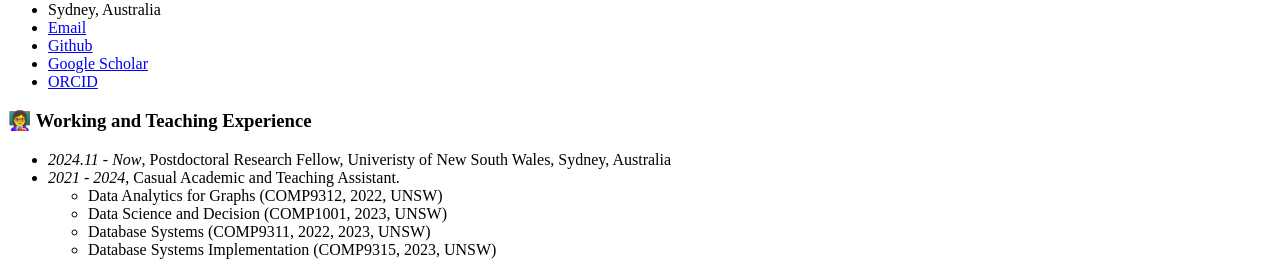
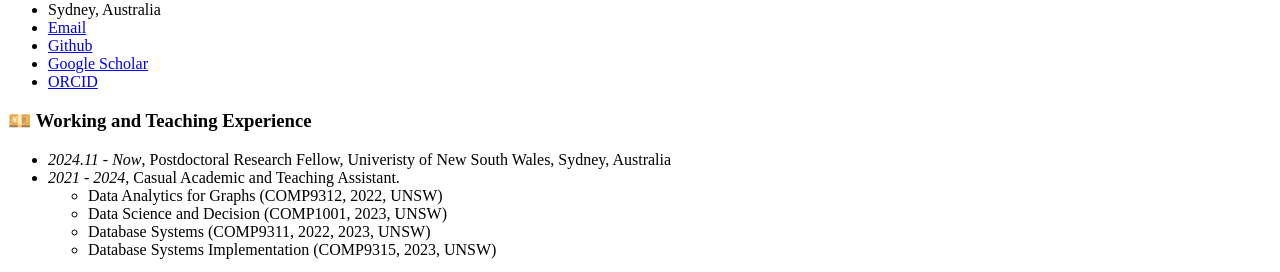
Before and after one commit to jianwei-cse/jianwei-cse.github.io, a Jekyll site: the page built from _pages/includes/experience.md, in a window 1280 px wide and 900 px high, scrolled down 953 px. Shown: the part 625-897 px from the top of the window. Built offline with Jekyll 4.4.1, drawn with Linux system fonts in a browser that asks for light colours; our own code applies the rules of GitHub Pages for plain Markdown files; a script bundle is joined from its source files by our own code.

Commit message:
first commit

```diff
--- a/_data/navigation.yml
+++ b/_data/navigation.yml
@@ -1,8 +1,6 @@
 # main links links
 main:
   - title: "About"
-    url: "/#-about"
-
 
   - title: "News"
     url: "/#-news"
--- a/_pages/includes/experience.md
+++ b/_pages/includes/experience.md
@@ -1,4 +1,4 @@
-# 👩‍🏫 Working and Teaching Experience
+# 💴 Working and Teaching Experience
 
 - *2024.11 - Now*, Postdoctoral Research Fellow, Univeristy of New South Wales, Sydney, Australia
 - *2021 - 2024*, Casual Academic and Teaching Assistant.
```
